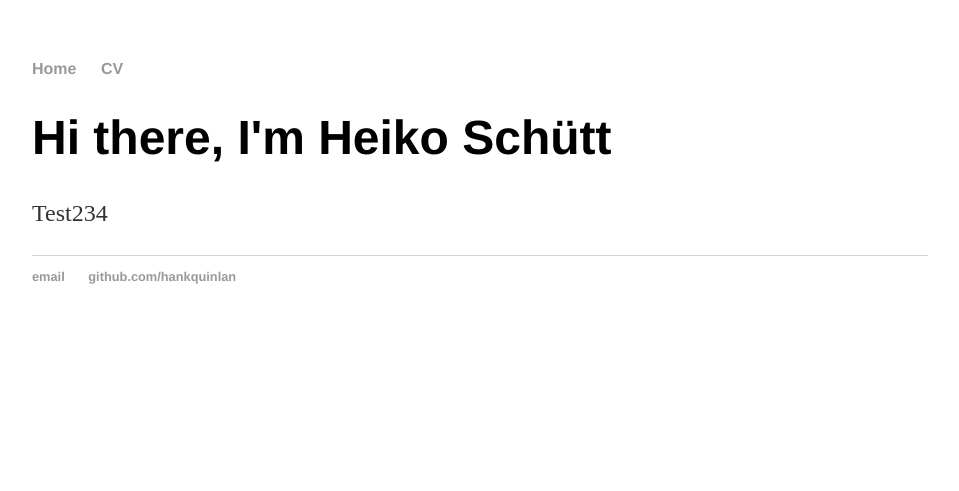
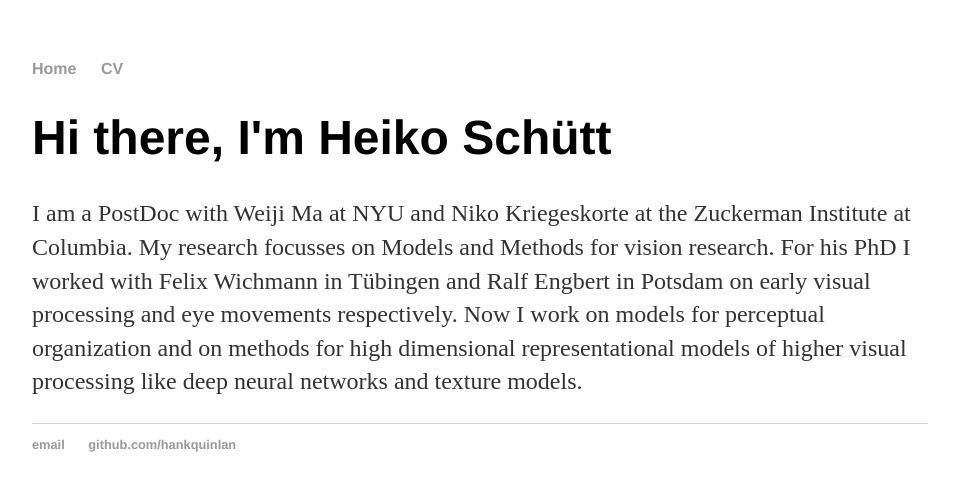
Before and after one commit to HeikoSchuett/HeikoSchuett.github.io, a Jekyll site: the page built from index.html, in a window 1280 px wide. Shown: the top 491 px of the page, without its empty margins (160-1119 px from the left). Built offline with Jekyll 4.4.1, drawn with Linux system fonts in a browser that asks for light colours.

Commit message:
Update index.html

```diff
--- a/index.html
+++ b/index.html
@@ -4,5 +4,7 @@ title: Heiko Schütt
 ---
 <div class="blurb">
 	<h1>Hi there, I'm Heiko Schütt</h1>
-	<p>Test234</p>
+	<p>I am a PostDoc with Weiji Ma at NYU and Niko Kriegeskorte at the Zuckerman Institute at Columbia.
+My research focusses on Models and Methods for vision research. For his PhD I worked with Felix Wichmann in Tübingen and Ralf Engbert in Potsdam on early visual processing and eye movements respectively.
+Now I work on models for perceptual organization and on methods for high dimensional representational models of higher visual processing like deep neural networks and texture models. </p>
 </div><!-- /.blurb -->
```
